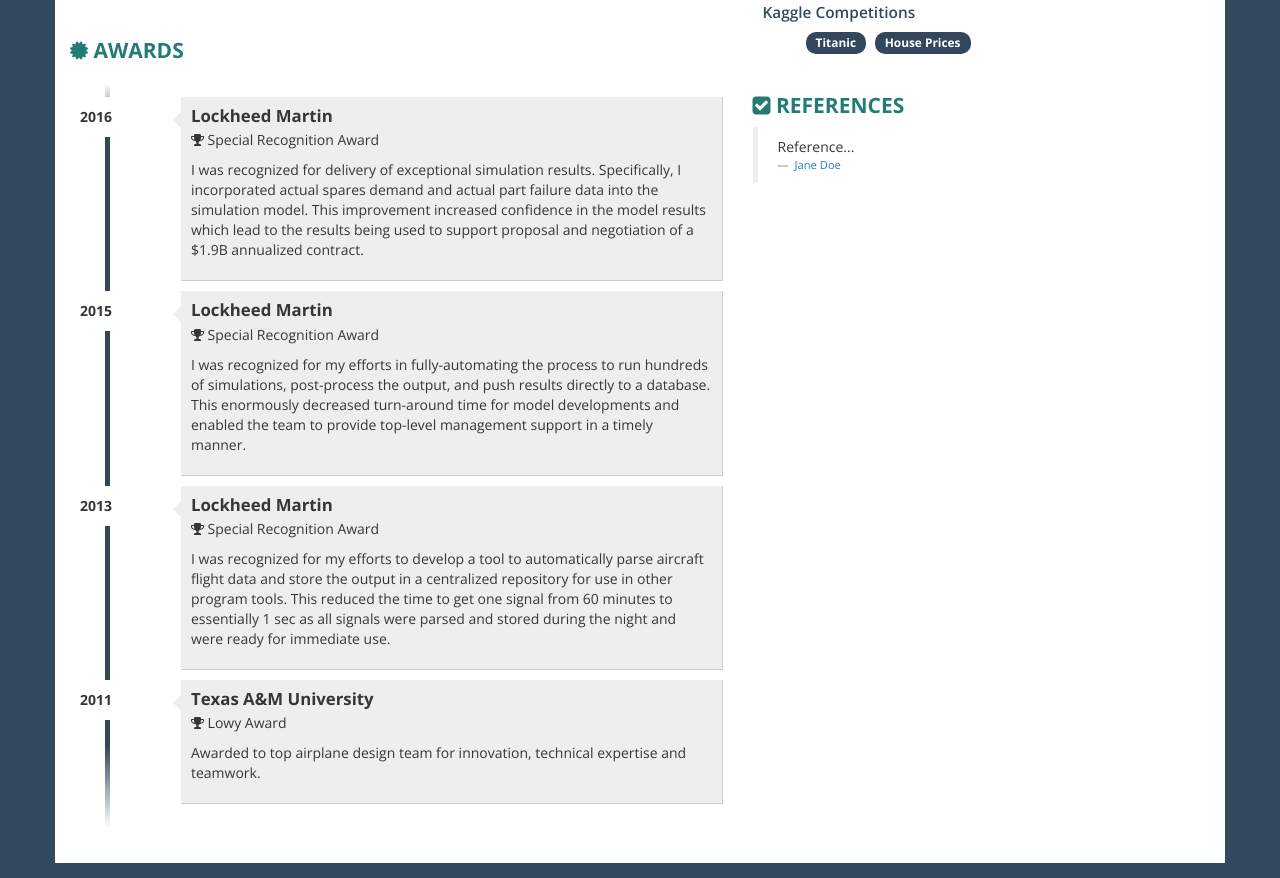
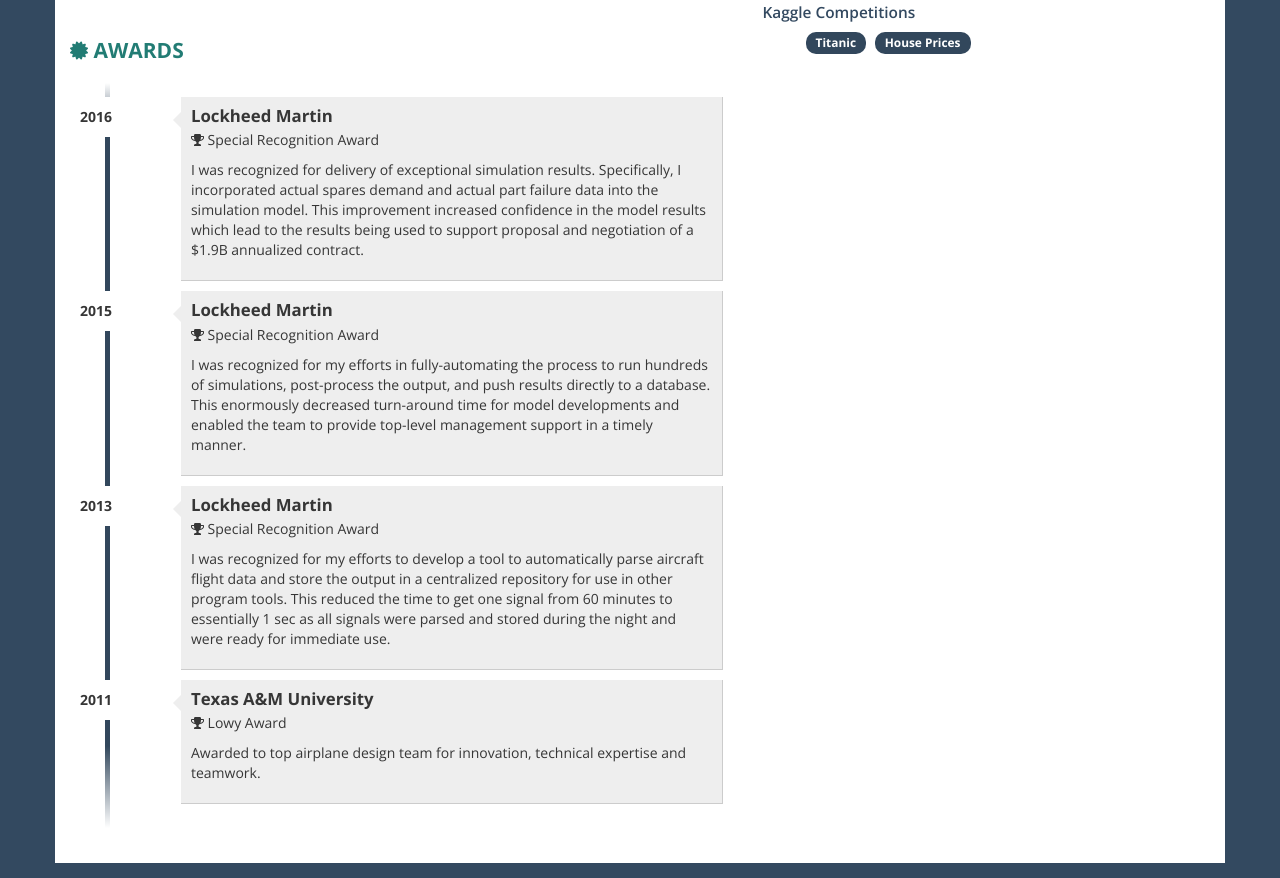
Before and after one commit to austinmcconnell/resume, a plain HTML site: page docs/index.html in a window 1280 px wide. Shown: the part 1527-2405 px from the top of the page. Drawn offline with nearby package versions, Linux system fonts and the light colour scheme.

Commit message:
Removed stock references section

```diff
--- a/austinmcconnell.json
+++ b/austinmcconnell.json
@@ -179,11 +179,5 @@
         "House Prices"
       ]
     }
-  ],
-  "references": [
-    {
-      "name": "Jane Doe",
-      "reference": "Reference..."
-    }
   ]
 }
--- a/docs/index.html
+++ b/docs/index.html
@@ -712,17 +712,6 @@
                             </div>
                         </div>
                     </div>
-                    <div class="box">
-                         <h2><i class= "fa fa-check-square ico"></i> References</h2>
-
-                        <blockquote>
-                            <div>Reference...</div>
-                            <footer> <a href="" target="_blank">Jane Doe</a>
-
-                            </footer>
-                        </blockquote>
-                        <br>
-                    </div>
                 </div>
             </div>
         </div>
```
